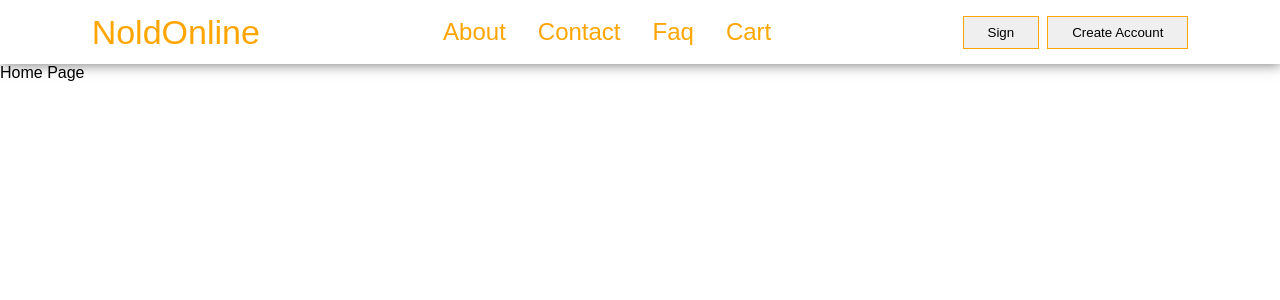
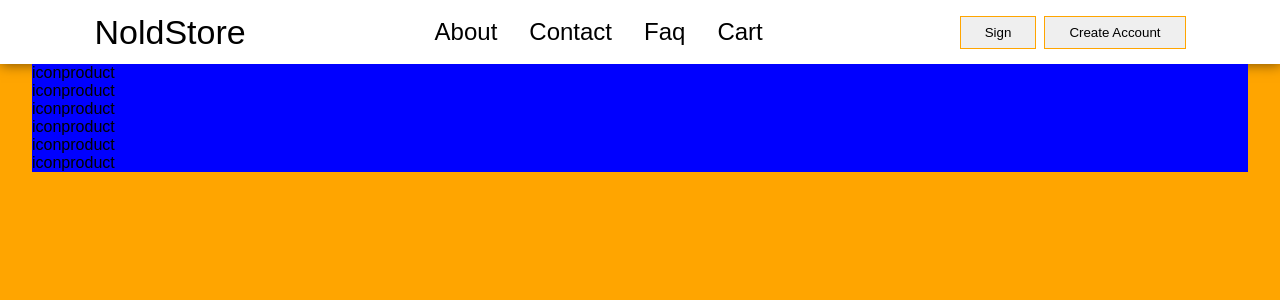
Before and after one commit to arnold-O/Noldstore, a React (Create React App) app: page / in a window 1280 px wide. Shown: the top 300 px of the page. Built offline with nearby package versions, Linux system fonts and the light colour scheme; a web font is replaced by a local one.

Commit message:
category section

```diff
--- a/src/components/Home.js
+++ b/src/components/Home.js
@@ -2,8 +2,35 @@ import React from 'react'
 
 export default function Home() {
   return (
-    <div>
-      <p>Home Page</p>
+    <div className='main-container-wrapper'>
+
+      <div>
+        <div className='category-filter-section'>
+         <p>icon</p>
+        <p>product</p>
+        </div>
+        <div className='category-filter-section'>
+         <p>icon</p>
+        <p>product</p>
+        </div>
+        <div className='category-filter-section'>
+         <p>icon</p>
+        <p>product</p>
+        </div>
+        <div className='category-filter-section'>
+         <p>icon</p>
+        <p>product</p>
+        </div>
+        <div className='category-filter-section'>
+         <p>icon</p>
+        <p>product</p>
+        </div>
+        <div className='category-filter-section'>
+         <p>icon</p>
+        <p>product</p>
+        </div>
+      </div>
+
     </div>
   )
 }
--- a/src/components/Navbar.js
+++ b/src/components/Navbar.js
@@ -6,7 +6,7 @@ export default function Navbar() {
    <header className='main-header-section'>
   <div className='header-wrapper'>
   <div className='logo'>
-        NoldOnline
+        NoldStore
     </div>
     <ul>
         <Link className='header-links'  to="about">About</Link>
--- a/src/index.css
+++ b/src/index.css
@@ -2,6 +2,9 @@
   margin: 0;
   padding: 0;
   font-family: 'Padauk', sans-serif;
+}
+body {
+  background-color: orange;
 }
 
 code {
@@ -25,6 +28,7 @@ code {
 }
 .logo{
   font-size: 34px;
+  color: black;
 
 }
 
@@ -35,7 +39,7 @@ ul{
 .header-links{
   list-style: none;
   font-size: 24px;
-  color: orange;
+  color: black ;
   text-decoration: none;
 }
 
@@ -56,13 +60,29 @@ button:hover{
   outline: none;
 }
 
+/* main container wrapper */
 .main-container-wrapper{
+  width: 95%;
+  background-color: blue;
+  margin: 0 auto;
 
 
 }
+/* main container wrapper */
 
 /* .create-account-btn{
   background-color: #283104;
   color: white;
   border-radius: 4px;
 } */
+
+
+
+/* hompage section */
+.category-filter-section{
+  display: flex;
+}
+
+
+
+/* hompage section */
```
